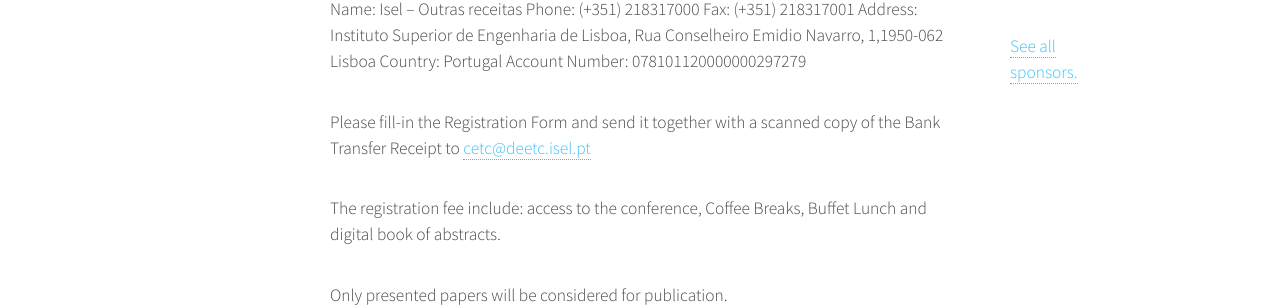
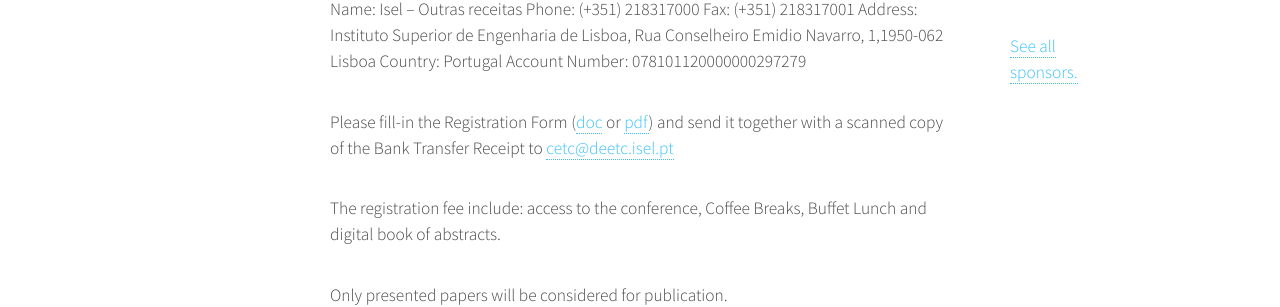
Before and after one commit to cetc2016/cetc2016.github.io, a Jekyll site: the page built from registration.md, in a window 1280 px wide. Shown: the part 1060-1367 px from the top of the page. Built offline with Jekyll 4.4.1, drawn with Linux system fonts in a browser that asks for light colours.

Commit message:
Add registration form

```diff
--- a/registration.md
+++ b/registration.md
@@ -30,7 +30,8 @@
 Country: Portugal
 Account Number:  078101120000000297279
 
-Please fill-in the Registration Form and send it together
+Please fill-in the Registration Form ([doc](/resources/Registration_Form.doc) or
+[pdf](Registration_Form.pdf)) and send it together
 with a scanned copy of the Bank Transfer Receipt to [cetc@deetc.isel.pt](cetc@deetc.isel.pt)
 
 The registration fee include: access to the conference, Coffee Breaks, Buffet Lunch and
```
Also changed, not shown: 2 other files.
